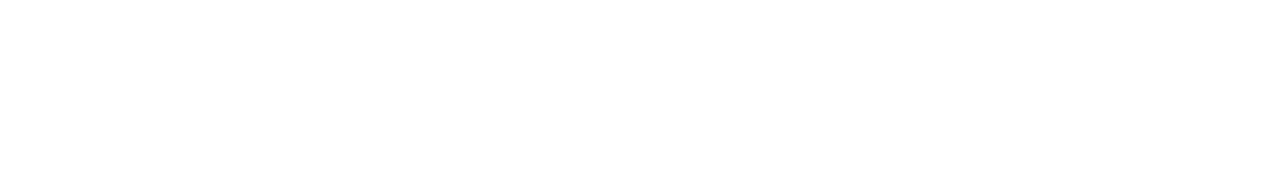
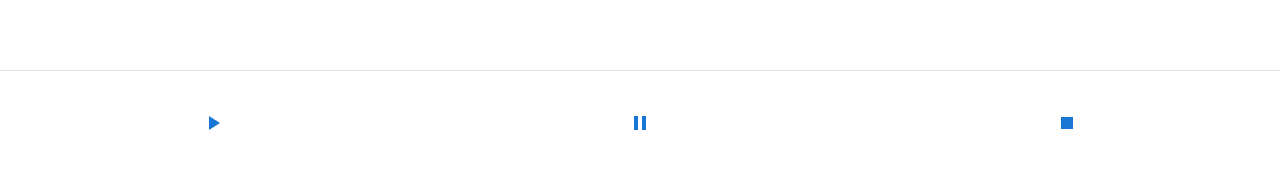
Before and after one commit to ginameeeBV/bgm-controller, a React (Create React App) app: page / in a window 1280 px wide. Shown: the part 625-794 px from the top of the page. Built offline with nearby package versions, Linux system fonts and the light colour scheme.

Commit message:
create and add GlobalController UI

```diff
--- a/src/App.tsx
+++ b/src/App.tsx
@@ -2,9 +2,22 @@
 import Header from "./components/organisms/Header";
 import MainTemplate from "./components/templates/MainTemplate";
 import VideoList from "./components/organisms/VideoList";
+import GlobalController from "./components/organisms/GlobalController";
+import { Box, Divider } from "@mui/material";
 
 function App() {
-  return <MainTemplate header={<Header />} main={<VideoList />} />;
+  return (
+    <MainTemplate
+      header={<Header />}
+      main={<VideoList />}
+      footer={
+        <Box>
+          <Divider />
+          <GlobalController />
+        </Box>
+      }
+    />
+  );
 }
 
 export default App;
--- /dev/null
+++ b/src/components/organisms/GlobalController.tsx
@@ -0,0 +1,21 @@
+import { Box, Button, Input, Stack } from "@mui/material";
+import React from "react";
+import ControlButtons from "../molecules/ControlButtons";
+
+function GlobalController() {
+  return (
+    <Box>
+      <Stack direction="row">
+        <ControlButtons />
+        <Button>마이크</Button>
+        <Box component="span">
+          {" "}
+          fade out ratio:
+          <Input />
+        </Box>
+      </Stack>
+    </Box>
+  );
+}
+
+export default GlobalController;
--- a/src/components/templates/MainTemplate.tsx
+++ b/src/components/templates/MainTemplate.tsx
@@ -19,11 +19,16 @@
       height: `calc(100vh - ${this.header.height})`,
     };
   },
+  footer: {
+    position: "fixed",
+    width: "100%",
+    bottom: 0,
+  },
 };
 
 function MainTemplate({ header, main, footer }: IProps) {
   return (
-    <>
+    <Box>
       {header && (
         <Box component="header" sx={styles.header}>
           {header}
@@ -34,8 +39,12 @@
           <Stack height="100%">{main}</Stack>
         </Box>
       )}
-      {footer && <Box component="footer">{footer}</Box>}
-    </>
+      {footer && (
+        <Box component="footer" sx={styles.footer}>
+          {footer}
+        </Box>
+      )}
+    </Box>
   );
 }
 
```
